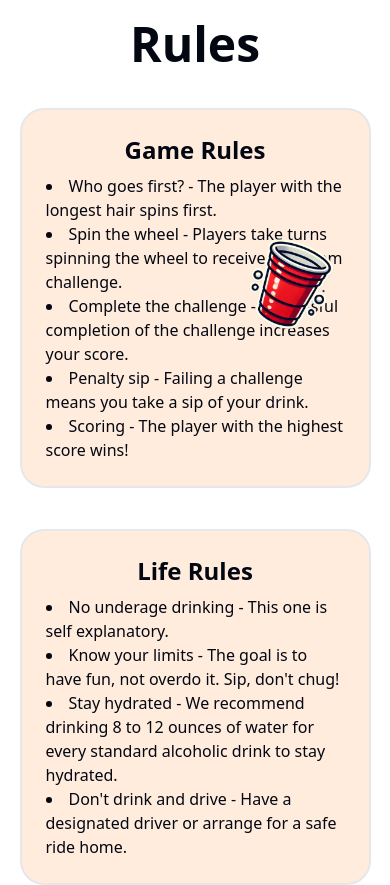
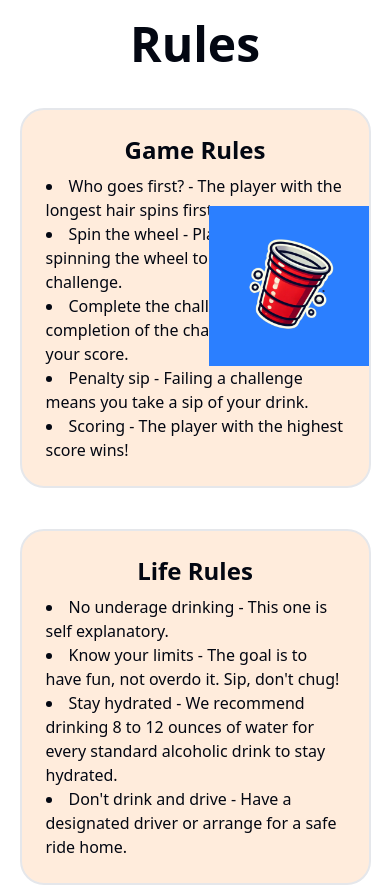
Before and after one commit to dsneed123/Sip-OR-Spin, a Next.js app: page /Rules in a window 390 px wide. Built offline with nearby package versions, Linux system fonts and the light colour scheme.

Commit message:
breakpoints

```diff
--- a/src/app/Rules/page.tsx
+++ b/src/app/Rules/page.tsx
@@ -1,4 +1,4 @@
-import React from "react";
+import React from 'react';
 const rules = () => {
     return (
         <>
@@ -12,7 +12,7 @@ const rules = () => {
                             <h2 className="text-center font-semibold text-2xl overflow-auto whitespace-nowrap pb-2">Game Rules</h2>
                         </div>
                     </div>
-                    <div className="absolute bottom-30 top--5 right-0">
+                    <div className="absolute bottom-30 top--5 right-0 max-sm:bg-blue-500">
                         <img className="w-40" src={'../cup.png'} alt="Solo cup"/>
                     </div>
                     <li>Who goes first? - The player with the longest hair spins first.</li>
--- a/tailwind.config.js
+++ b/tailwind.config.js
@@ -8,6 +8,12 @@ module.exports = {
   ],
   theme: {
     extend: {},
+    screens: {
+      'sm': '640px',
+      'md': '768px',
+      'lg': '1024px',
+      'xl': '1280px',
+    }
   },
   darkMode: "class",
   plugins: [heroui()],
```
